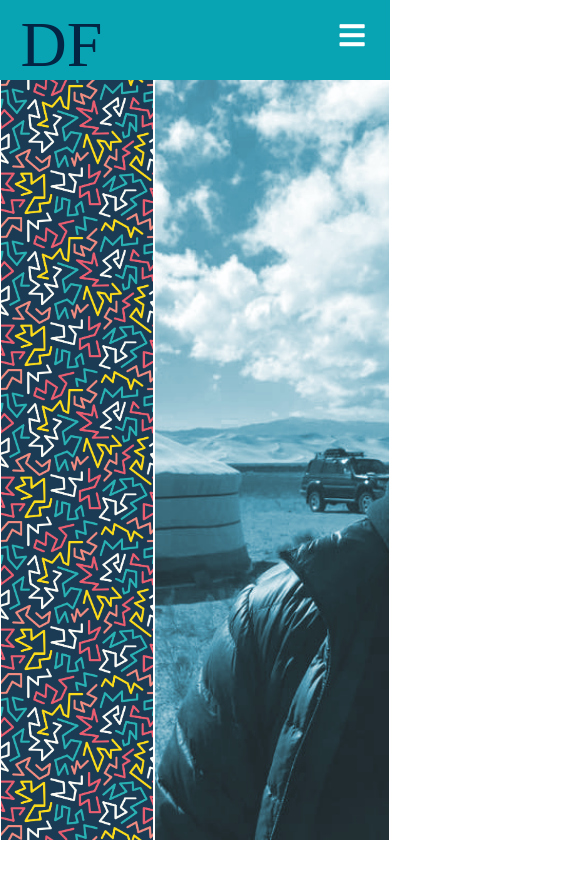
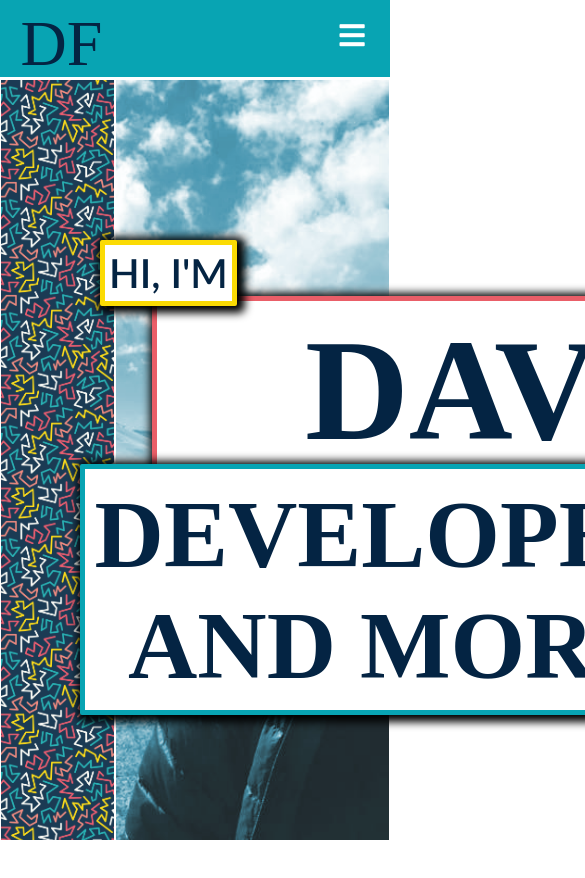
Before and after one commit to dfert1987/Portfolio, a React (Create React App) app: page / in a window 390 px wide. Shown: the top 878 px of the page, 585 px wide, since content can reach past the window. Before the commit the page ends 844 px from the top, so only its background shows below. Built offline with nearby package versions, Linux system fonts and the light colour scheme.

Commit message:
titles for non mobile are set on hero

```diff
--- a/src/Components/Hero/Hero.css
+++ b/src/Components/Hero/Hero.css
@@ -1,9 +1,11 @@
 :root {
   --primary: #fff;
   --turquoise: #08a4b3;
-  --black: #042443;
+  --dark: #042443;
   --yellow: #fbdb04;
+  --red: #ea5e68;
   --League: 'LeagueGothic';
+  --Lato: 'Lato-SemiBold';
 }
 
 .hero-container {
@@ -28,9 +30,59 @@
   background-size: contain;
   border-right-color: var(--primary);
   border-right-width: 5px;
+  display: flex;
+  flex-direction: column;
   height: 100%;
   opacity: 90%;
-  width: 39%;
+  width: 29%;
+}
+
+.intro {
+  background-color: var(--primary);
+  border: 5px solid var(--yellow);
+  border-radius: 2px;
+  box-shadow: 3px 2px 8px 5px black;
+  color: var(--dark);
+  font-family: var(--Lato);
+  font-size: 2.5rem;
+  margin-left: .5em;
+  margin-top: 4em;
+  padding: 0.1em;
+  position: absolute;
+  text-align: center;
+  z-index: 10;
+}
+
+.name {
+  background-color: var(--primary);
+  border: 5px solid var(--red);
+  border-radius: 2px;
+  box-shadow: 3px 2px 8px 5px black;
+  color: var(--dark);
+  font-family: var(--League);
+  font-size: 9em;
+  margin-left: .5em;
+  margin-right: 1em;
+  margin-top: 1.5em;
+  padding: 0.05em 0.1em 0em 0.1em;
+  position: absolute;
+  text-align: center;
+  z-index: 9;
+}
+
+.description {
+  background-color: var(--primary);
+  border: 5px solid var(--turquoise);
+  border-radius: 2px;
+  box-shadow: 3px 2px 8px 5px black;
+  color: var(--dark);
+  font-family: var(--League);
+  font-size: 6em;
+  margin-top: 4em;
+  padding: 0.1em;
+  position: absolute;
+  text-align: center;
+  z-index: 9;
 }
 
 .right-side {
@@ -39,5 +91,16 @@
   background-size: cover;
   height: 100%;
   opacity: 90%;
-  width: 60%;
+  width: 70%;
 }
+
+.titles-container {
+  display: flex;
+  flex-direction: column;
+  padding-left: 5em;
+  padding-right: 3em;
+  position: absolute;
+  height: 100%;
+  width: 100%;
+  z-index: 8;
+}
--- a/src/Components/Hero/Hero.js
+++ b/src/Components/Hero/Hero.js
@@ -8,6 +8,11 @@ const Hero = () => {
     <div className='hero-container'>
       <div className='two-side-container'>
         <div className='left-side'></div>
+        <div className='titles-container'>
+          <p className='intro'>HI, I'M</p>
+          <h1 className='name'>DAVID FERTITTA</h1>
+          <h3 className='description'>DEVELOPER AND MORE</h3>
+        </div>
         <div className='right-side'></div>
       </div>
     </div>
--- a/src/Components/Nav/NavBar.css
+++ b/src/Components/Nav/NavBar.css
@@ -9,6 +9,7 @@
 .navbar {
   align-items: center;
   background: var(--turquoise);
+  border-bottom: 3px solid white;
   display: flex;
   font-size: 1.2rem;
   height: 80px;
```
